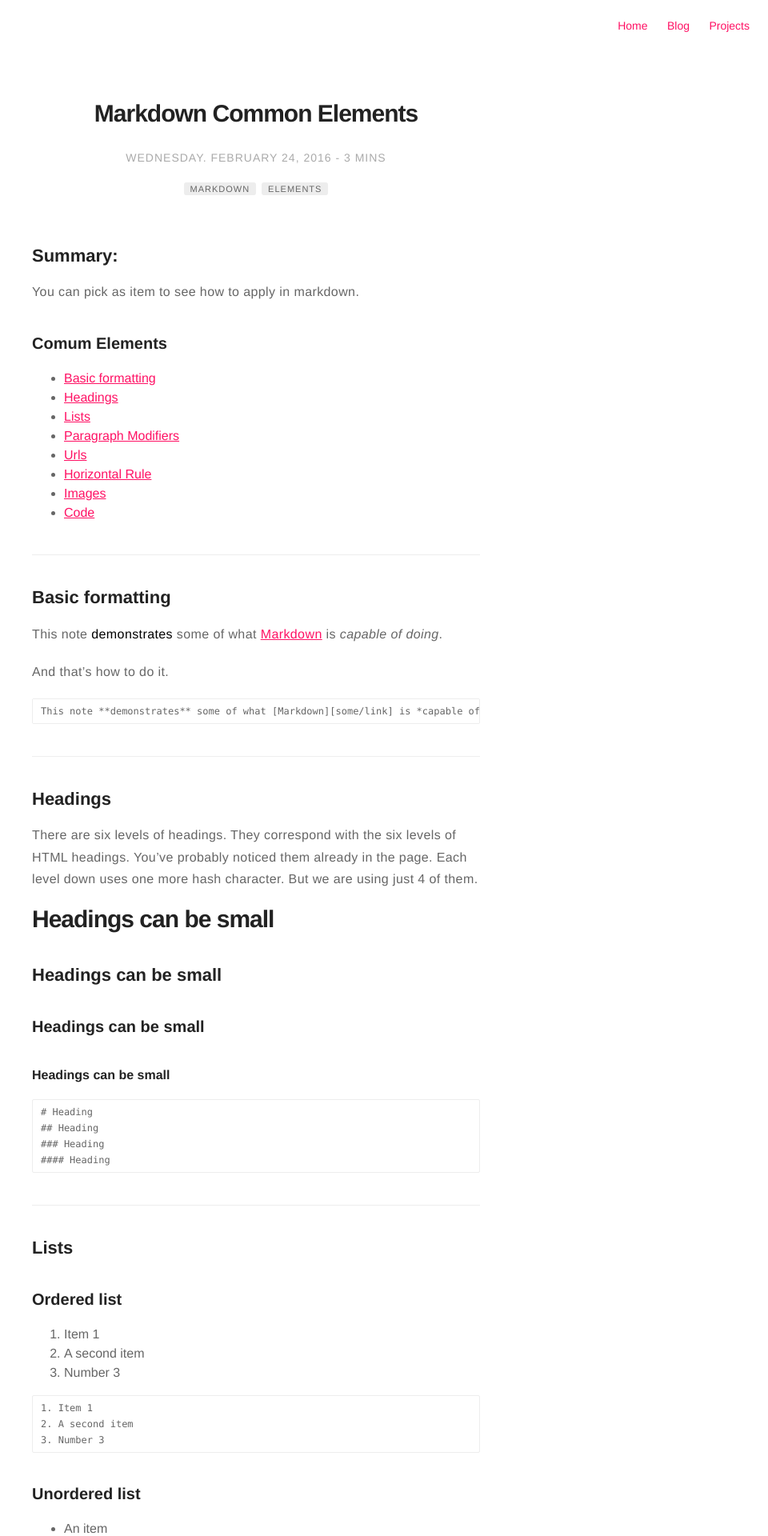
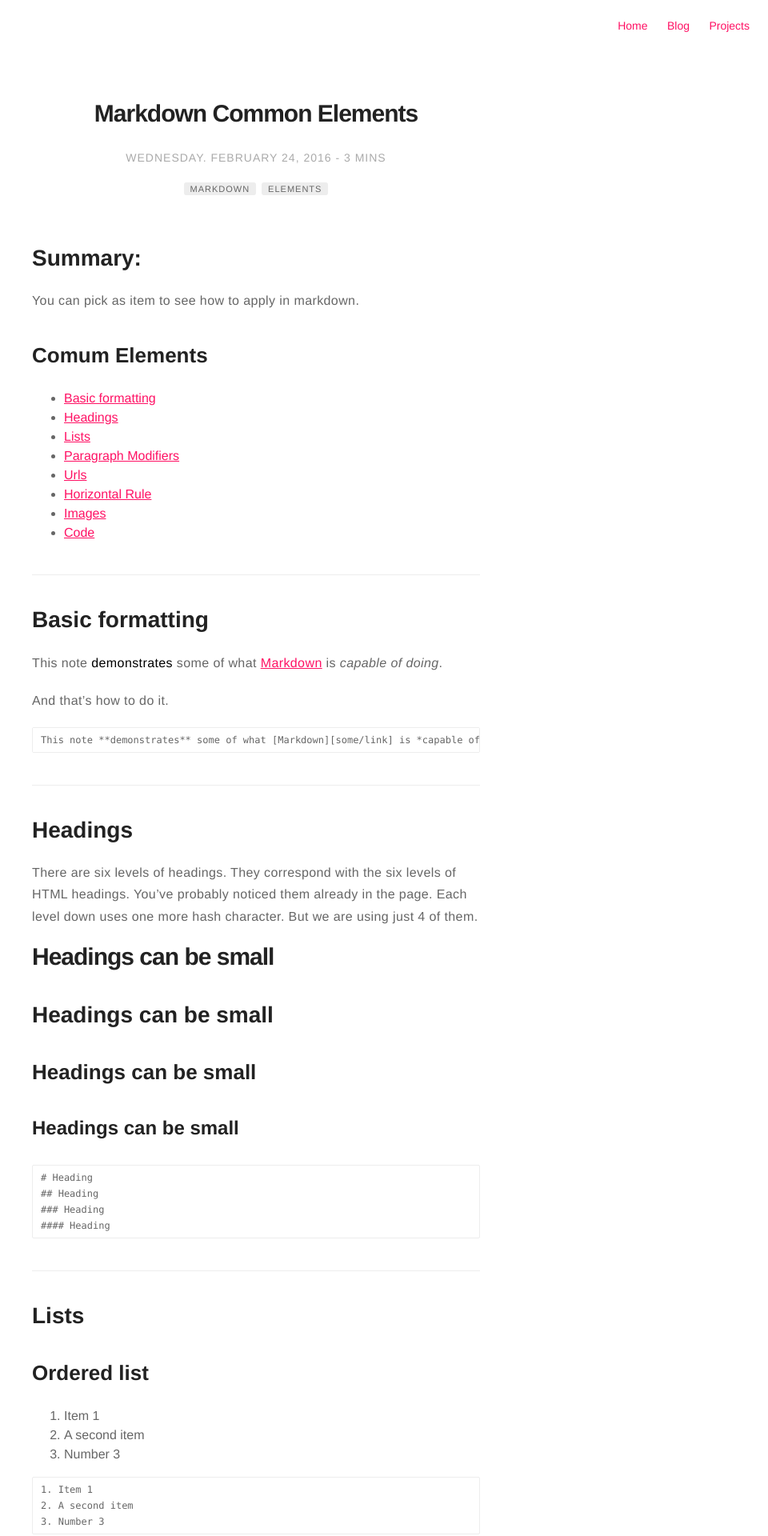
Before and after one commit to DanDanD-an/DanDanD-an.github.io, a Jekyll site: the page built from _posts/2016-02-24-markdown-common-elements.markdown, in a window 1280 px wide. Shown: the top 1920 px of the page at 80% size, without its empty margins (320-1280 px from the left). Built offline with Jekyll 4.4.1, drawn with Linux system fonts in a browser that asks for light colours; emoji names are drawn with the system emoji font.

Commit message:
Change Font Size

```diff
--- a/_sass/base/general.sass
+++ b/_sass/base/general.sass
@@ -19,13 +19,13 @@ h1
 	font-weight: 700
 
 h2
-	font-size: 2.2rem
+	font-size: 2.8rem
 
 h3
-	font-size: 2rem
+	font-size: 2.6rem
 
 h4
-	font-size: 1.6rem
+	font-size: 2.4rem
 
 a
 	color: $delta
```
